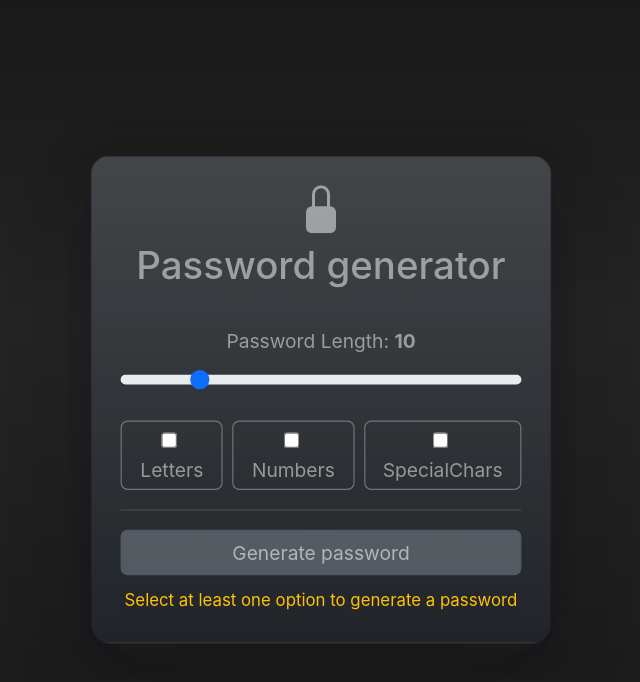
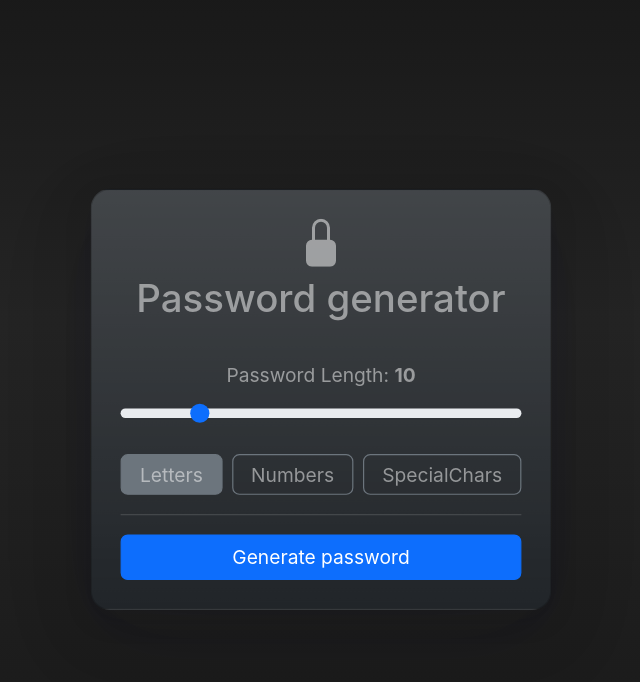
Before and after one commit to Patrykbarc/react-password-generator, a React (Vite) app: page / in a window 1280 px wide. Shown: the top 682 px of the page, without its empty margins (319-959 px from the left). Built offline with nearby package versions, Linux system fonts and the light colour scheme.

Commit message:
Handling selected options

```diff
--- a/src/App.jsx
+++ b/src/App.jsx
@@ -9,7 +9,7 @@ import { Footer } from './components/Footer'
 function App() {
 	const [settings, setSettings] = useState({
 		passwordLength: 10,
-		includeLetters: false,
+		includeLetters: true,
 		includeNumbers: false,
 		includeSpecialChars: false,
 	})
--- a/src/components/Body.jsx
+++ b/src/components/Body.jsx
@@ -1,7 +1,14 @@
+import { useState, useEffect } from 'react'
 import Form from 'react-bootstrap/Form'
 
 export function Body({ settings, setSettings }) {
 	const { passwordLength } = settings
+
+	const [selectedOptions, setSelectedOptions] = useState(settings)
+	useEffect(() => {
+		setSelectedOptions(settings)
+	}, [settings])
+
 	function handleSetPasswordLength(event) {
 		setSettings(prevSettings => ({
 			...prevSettings,
@@ -15,8 +22,10 @@ export function Body({ settings, setSettings }) {
 			[optionName]: !prevSettings[optionName],
 		}))
 	}
+	const styleSelectedOption = optionName => (selectedOptions[optionName] ? 'bg-secondary' : '')
 
 	return (
+		<div className='body'>
 			<Form>
 				<Form.Group className='mb-3'>
 					<Form.Label>
@@ -25,14 +34,17 @@ export function Body({ settings, setSettings }) {
 					<Form.Range type='number' min={1} max={50} value={passwordLength} onChange={handleSetPasswordLength} />
 				</Form.Group>
 				<div className='d-flex gap-2'>
-				{['Letters', 'Numbers', 'SpecialChars'].map(option => (
+					{['Letters', 'Numbers', 'SpecialChars'].map((option, index) => (
 						<label
 							key={option}
-						className='border border-secondary px-2 py-1 rounded flex-grow-1'
+							className={`option border border-secondary px-2 py-1 rounded flex-grow-1 ${styleSelectedOption(
+								`include${option}`
+							)}`}
 							htmlFor={option.toLowerCase()}>
 							<input
-							className='me-1'
+								className='d-none me-1'
 								type='checkbox'
+								value={index}
 								id={option.toLowerCase()}
 								checked={settings[`include${option}`]}
 								onChange={() => handleSetOptions(`include${option}`)}
@@ -42,5 +54,6 @@ export function Body({ settings, setSettings }) {
 					))}
 				</div>
 			</Form>
+		</div>
 	)
 }
--- a/src/components/Footer.jsx
+++ b/src/components/Footer.jsx
@@ -48,7 +48,7 @@ export function Footer({ settings }) {
 			{generatedPassword && (
 				<p className='mt-3 m-0'>
 					{isCopied ? (
-						<span>
+						<span className='generated-password-feedback'>
 							Copied to clipboard <CheckCircle />
 						</span>
 					) : (
@@ -61,7 +61,7 @@ export function Footer({ settings }) {
 
 			{warningMessage && (
 				<div className='mt-2'>
-					<small className='mt-4 text-warning fade-in'>{warningMessage}</small>
+					<small className='mt-4 text-warning text-opacity-75 fade-in'>{warningMessage}</small>
 				</div>
 			)}
 		</div>
--- a/src/index.scss
+++ b/src/index.scss
@@ -39,15 +39,30 @@ body {
 		}
 	}
 
+	.body {
+		.option {
+			&:hover {
+				box-shadow: rgba(99, 99, 99, 0.8) 0px 2px 8px 0px;
+			}
+		}
+	}
+
 	.footer {
 		.generated-password {
 			animation: fade-in 0.3s;
-			cursor: pointer;
 			transition: color 0.3s;
 			&:hover {
 				color: #dcdcdc;
 			}
 		}
+	}
+
+	.generated-password-feedback {
+		cursor: default;
+	}
+	.generated-password,
+	.option {
+		cursor: pointer;
 	}
 }
 
```
Lines whose indentation alone changed are shown as unchanged.
